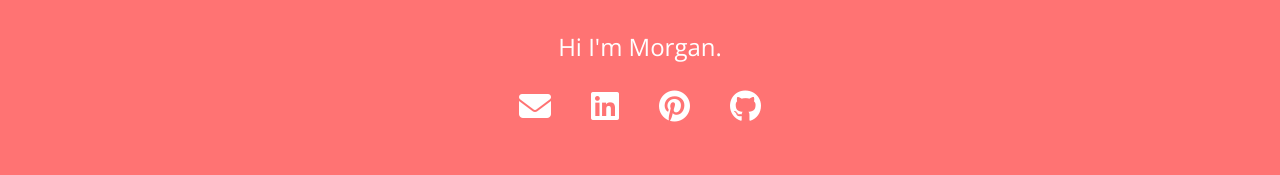
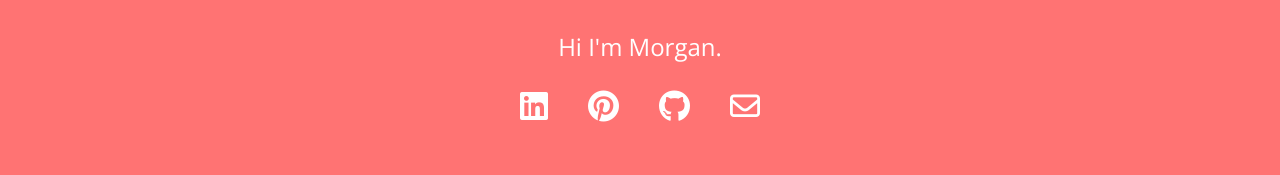
Before and after one commit to morgantaylor/Angular2-Portfolio-Project, an Angular app: page /home in a window 1280 px wide. Shown: the part 764-939 px from the top of the page. Built offline with nearby package versions, Linux system fonts and the light colour scheme.

Commit message:
change mail icon

```diff
--- a/src/app/home/home.component.html
+++ b/src/app/home/home.component.html
@@ -13,9 +13,6 @@
   <div class="panel__container panel__container--about">
     <h3 class="white">Hi I'm Morgan.</h3>
     <div class="social-icons">
-      <a href="mailto:mtwebmedia@gmail.com?Subject=Greetings!">
-        <span class="fa fa-envelope" aria-hidden="true"></span>
-      </a>
       <a href="https://www.linkedin.com/in/morganataylor" target="_blank">
         <span class="fa fa-linkedin-square" aria-hidden="true"></span>
       </a>
@@ -24,6 +21,9 @@
       </a>
       <a href="https://github.com/morgantaylor" target="_blank">
         <span class="fa fa-github" aria-hidden="true"></span>
+      </a>
+      <a href="mailto:mtwebmedia@gmail.com?Subject=Greetings!">
+        <span class="fa fa-envelope-o" aria-hidden="true"></span>
       </a>
     </div>
     <p class="white font-light">I'm a dairy free, pizza obsessed, lover of all things Lego. I have an open mind to try new things and a thirst to learn as much as I can along the way. Currently, i'm working as a Web Developer in the Bay Area. Having an art school background with a BFA in Photography and a certificate in Web Media, I have a perspective rarely found in an engineering department.</p>
--- a/src/sass/components/_icons.scss
+++ b/src/sass/components/_icons.scss
@@ -1,6 +1,7 @@
 .social-icons {
 	display: flex;
     justify-content: center;
+    align-items: center;
 }
 
 .social-icons span {
@@ -12,4 +13,8 @@
     &:hover {
     	color: $black;
     }
+
+    &.fa-envelope-o {
+        font-size: 30px;
+    }
 }
```
